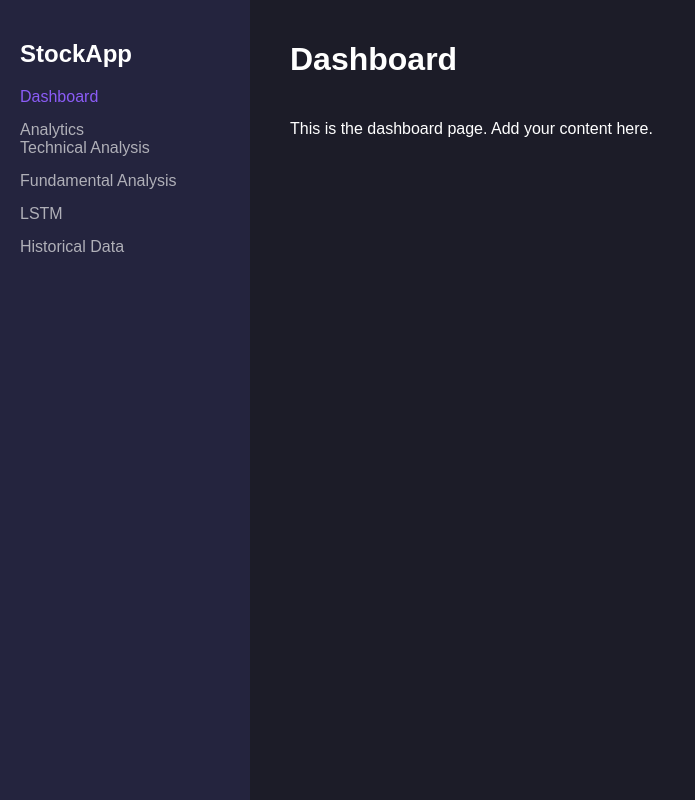
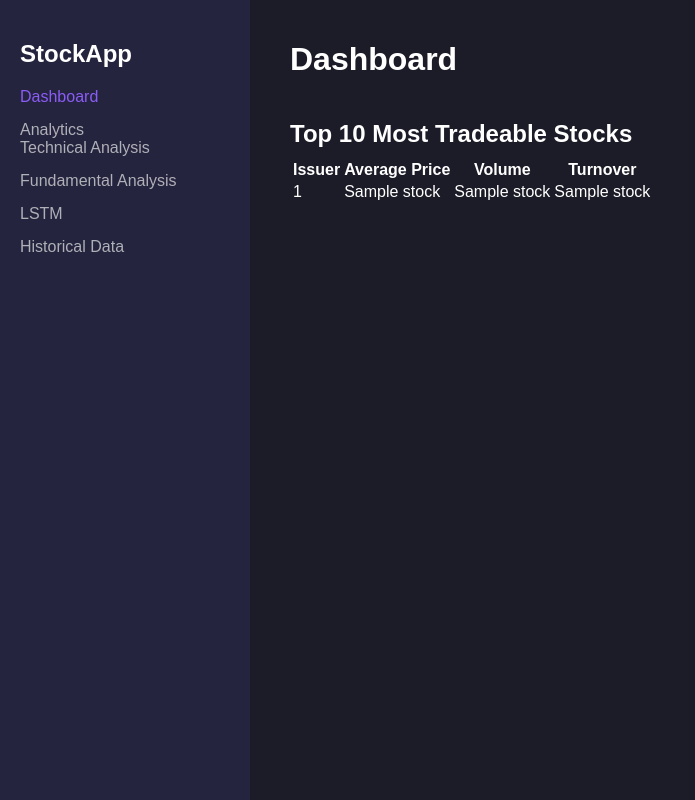
Before and after one commit to andovskaana/DAS, a Flask app: template Domasna_2/dians-2/templates/dashboard.html in a window 1280 px wide. Shown: the whole page, without its empty margins (0-695 px from the left). Run offline with Flask 3, Linux system fonts and the light colour scheme; the template is opened without the code that fills it: most values are stand-ins (such as "Sample title", 1, 10 or a date in 2020).

Commit message:
dodadeni filtri

```diff
--- a/Domasna_2/dians-2/DB.py
+++ b/Domasna_2/dians-2/DB.py
@@ -30,7 +30,7 @@ def init_createDB():
         Min REAL,
         AvgPrice REAL,
         PercentageChange REAL,
-        Volume INTEGER,
+        Volume TEXT,
         TurnoverInBEST TEXT,
         TotalTurnover TEXT,
         PRIMARY KEY (Symbol, Date),
--- a/Domasna_2/dians-2/app.py
+++ b/Domasna_2/dians-2/app.py
@@ -54,24 +54,38 @@ def index():
     params = []
 
     if from_date:
-        query += " AND Date >= ?"
+        query += """
+        AND CAST(SUBSTR(Date, -4, 4) || '-' ||
+                 printf('%02d', CAST(SUBSTR(Date, 1, INSTR(Date, '/') - 1) AS INTEGER)) || '-' ||
+                 printf('%02d', CAST(SUBSTR(Date, INSTR(Date, '/') + 1, LENGTH(Date) - INSTR(Date, '/')) AS INTEGER))
+             AS TEXT) >= ?
+        """
         params.append(from_date)
+
     if to_date:
-        query += " AND Date <= ?"
+        query += """
+        AND CAST(SUBSTR(Date, -4, 4) || '-' ||
+                 printf('%02d', CAST(SUBSTR(Date, 1, INSTR(Date, '/') - 1) AS INTEGER)) || '-' ||
+                 printf('%02d', CAST(SUBSTR(Date, INSTR(Date, '/') + 1, LENGTH(Date) - INSTR(Date, '/')) AS INTEGER))
+             AS TEXT) <= ?
+        """
         params.append(to_date)
+
     if issuer != "ALL":
         query += " AND Symbol = ?"
         params.append(issuer)
-
+    print(query)
+    print(params)
     # Fetch filtered rows from the database
     conn = sqlite3.connect(DATABASE)
     cursor = conn.cursor()
     cursor.execute(query, params)
+    # cursor.execute("SELECT * FROM StockData WHERE Date >= '2/1/2022' AND Date <= '2/28/2022';")
     rows = cursor.fetchall()
     conn.close()
-
-   # print(f"Fetched rows from database: {rows}")
-    #print(f"Issuers: {issuers}")
+    print(rows)
+    # print(f"Fetched rows from database: {rows}")
+    # print(f"Issuers: {issuers}")
     return render_template(
         'index.html',
         rows=rows,
@@ -84,8 +98,9 @@ def index():
 
 @app.route('/dashboard')
 def dashboard():
-    """Dashboard page."""
+
     return render_template('dashboard.html')
+
 
 
 @app.route('/analytics/technical-analysis')
--- a/Domasna_2/dians-2/templates/dashboard.html
+++ b/Domasna_2/dians-2/templates/dashboard.html
@@ -27,7 +27,27 @@
         <header>
             <h1>Dashboard</h1>
         </header>
-        <p>This is the dashboard page. Add your content here.</p>
+        <h2>Top 10 Most Tradeable Stocks</h2>
+        <table>
+            <thead>
+                <tr>
+                    <th>Issuer</th>
+                    <th>Average Price</th>
+                    <th>Volume</th>
+                    <th>Turnover</th>
+                </tr>
+            </thead>
+            <tbody>
+                {% for stock in stocks %}
+                <tr>
+                    <td>{{ stock[0] }}</td>
+                    <td>{{ stock[1] }}</td>
+                    <td>{{ stock[2] }}</td>
+                    <td>{{ stock[3] }}</td>
+                </tr>
+                {% endfor %}
+            </tbody>
+        </table>
     </div>
 </body>
 </html>
```
Also changed, not shown: Domasna_2/dians-2/templates/index.html (+24 -0 lines), Domasna_2/dians-2/data/stock_data.db.
